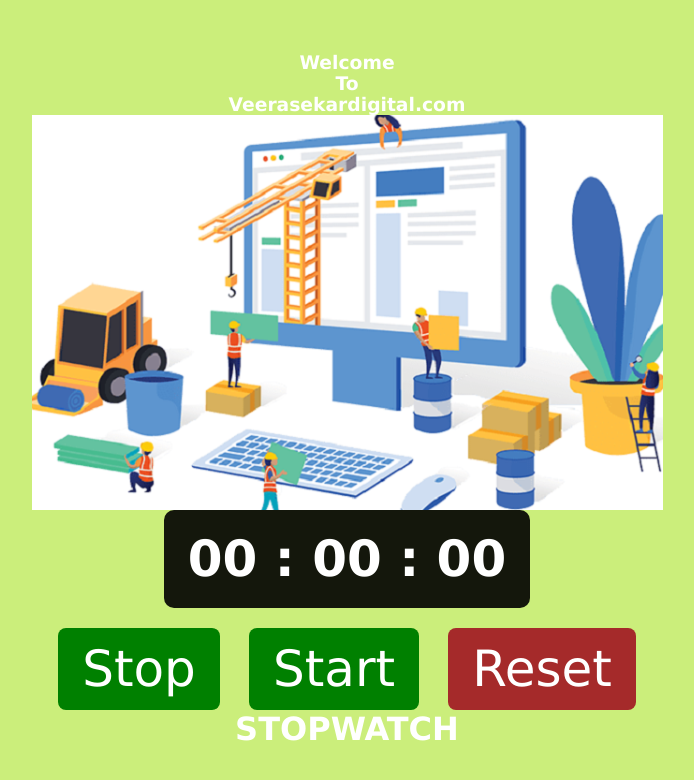
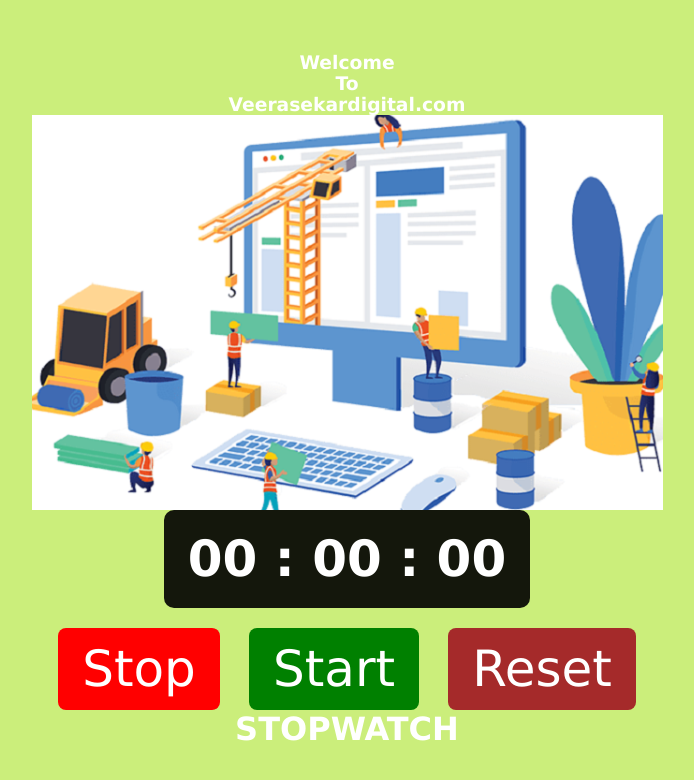
Before and after one commit to Veerasekardigital/Veerasekardigital, a plain HTML site: page index.html in a window 1280 px wide. Shown: the whole page, without its empty margins (293-987 px from the left). Drawn offline with Linux system fonts and the light colour scheme.

Commit message:
Update index.html

```diff
--- a/index.html
+++ b/index.html
@@ -23,7 +23,7 @@
     </div>
     <style></style>
     <div class="buttons">
-        <button id="stopBtn" class="btn" style="--clr:green;">Stop</button>
+        <button id="stopBtn" class="btn" style="--clr:red;">Stop</button>
 
         <button id="startBtn" class="btn" style="--clr:green">Start</button>
 
```
